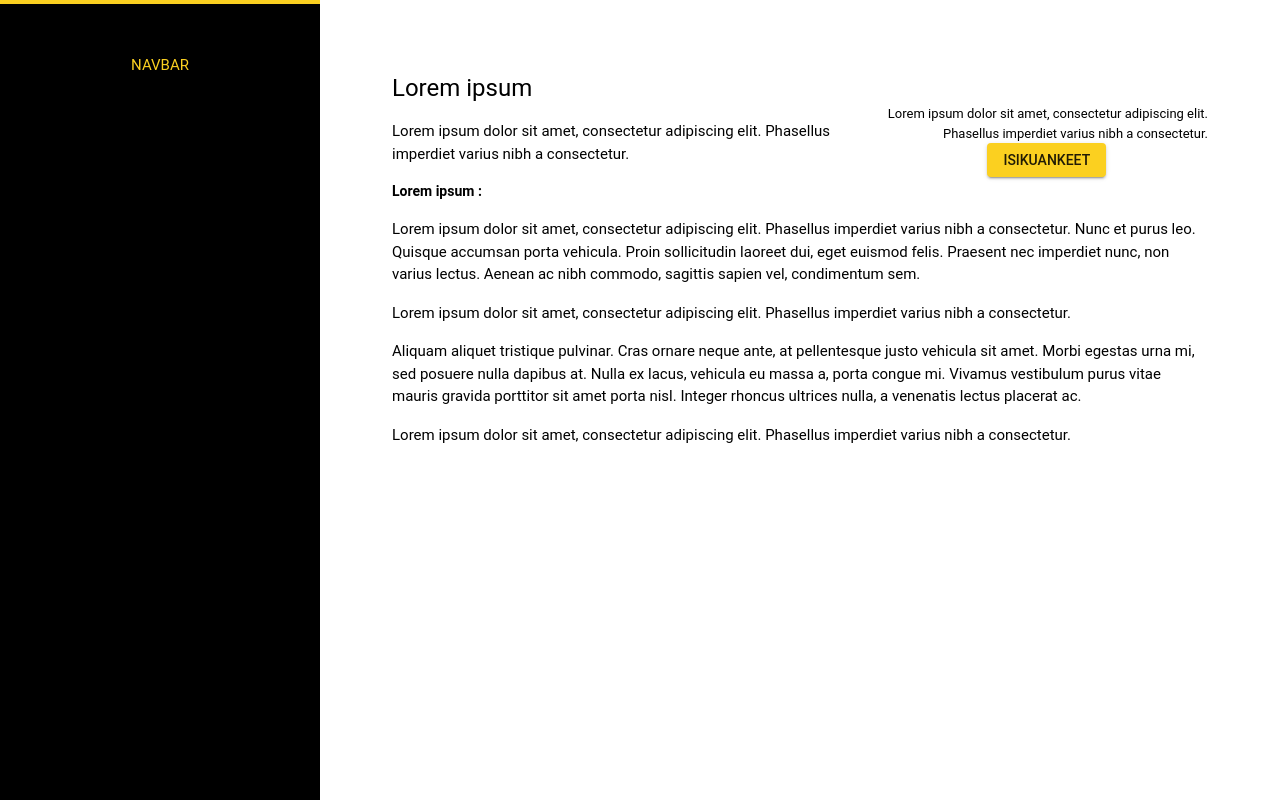
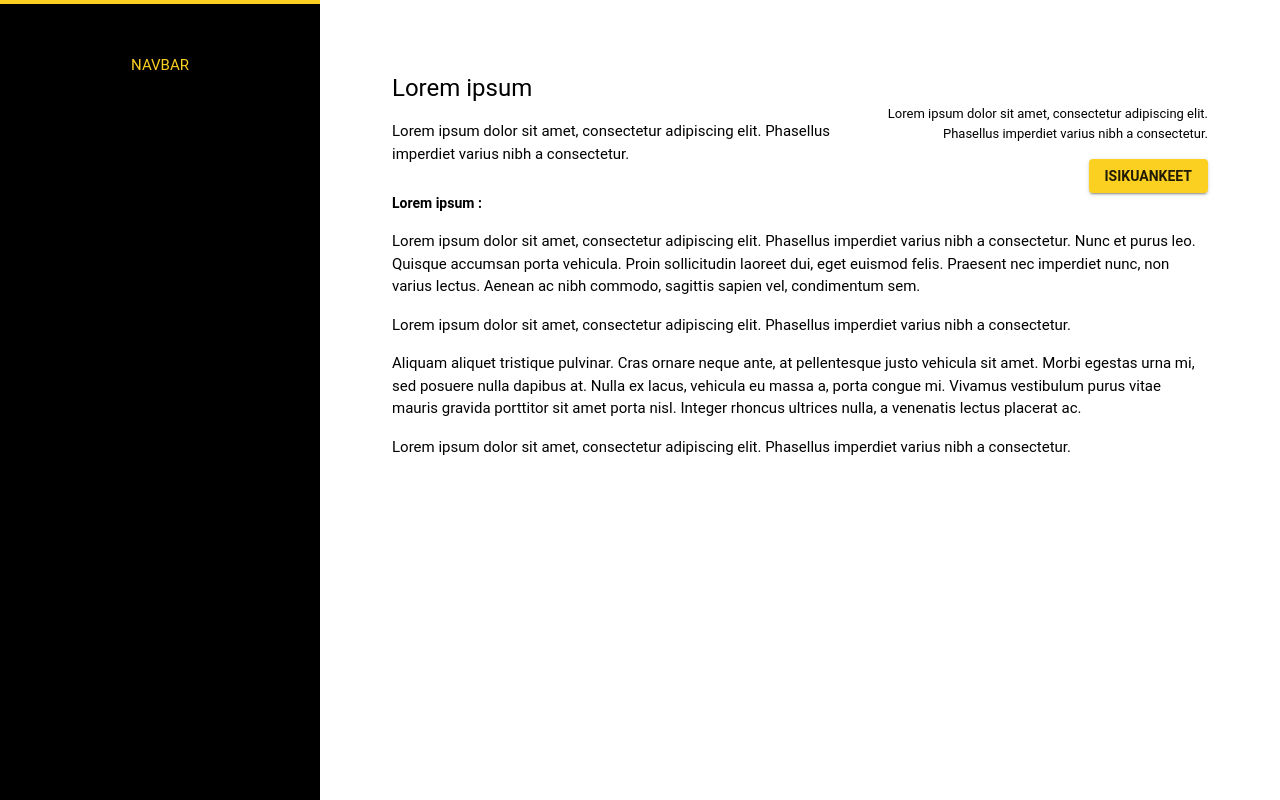
Before and after one commit to raidokaasik/test-form-v1, a React (Vite) app: page / in a window 1280 px wide. Built offline with nearby package versions, Linux system fonts and the light colour scheme; what little-state-machine would draw is missing.

Commit message:
refactor-hiring-page-and-navmenu

```diff
--- a/src/components/NavMenu.tsx
+++ b/src/components/NavMenu.tsx
@@ -5,7 +5,7 @@ import Typography from '@mui/material/Typography'
 export const NavMenu = () => {
   return (
     <NavBox>
-      <Typography color={'#fbd020'} textTransform={'uppercase'}>
+      <Typography color="secondary" textTransform={'uppercase'}>
         NavBar
       </Typography>
     </NavBox>
--- a/src/pages/Hiring.tsx
+++ b/src/pages/Hiring.tsx
@@ -18,24 +18,25 @@ export const Hiring = () => {
         flexDirection={{ xs: 'column', sm: 'row' }}
         gap={'10px'}
       >
-        <Box width={'60%'}>
+        <Box width={{ xs: '100%', sm: '60%' }}>
           <Typography marginTop={'16px'} marginBottom={'16px'} variant="body1">
             Lorem ipsum dolor sit amet, consectetur adipiscing elit. Phasellus
             imperdiet varius nibh a consectetur.
           </Typography>
         </Box>
-        <Box width={'40%'}>
+        <Box width={{ xs: '100%', sm: '40%' }}>
           <FormHeader />
           <Box
             width={'100%'}
             display={'flex'}
-            justifyContent={'center'}
+            justifyContent={'flex-end'}
             gap={'10px'}
+            sx={{ mt: '16px' }}
           >
             <Button
               variant="contained"
               color="secondary"
-              sx={{ fontWeight: 500, height: '34px' }}
+              sx={{ fontWeight: 700, height: '34px' }}
               onClick={() => setOpenForm(!openForm)}
             >
               ISIKUANKEET
```
Also changed, not shown: src/main.tsx (+13 -13 lines).
